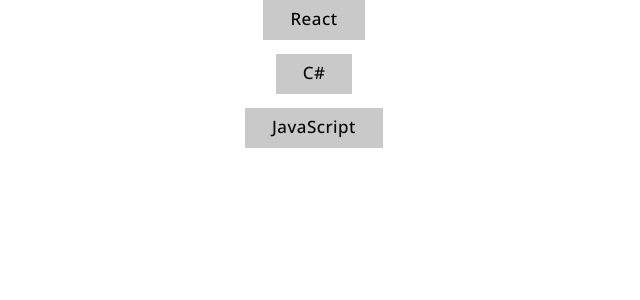
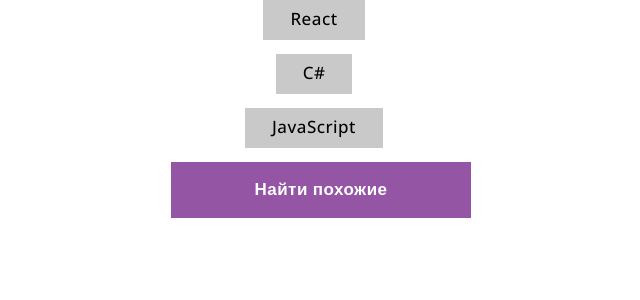
Before and after one commit to writingor/writingor, a React (Create React App) app: page / in a window 1280 px wide. Shown: the top 300 px of the page, without its empty margins (319-959 px from the left). Built offline with nearby package versions, Linux system fonts and the light colour scheme.

Commit message:
create button

```diff
--- a/src/App.js
+++ b/src/App.js
@@ -2,6 +2,7 @@
 import './App.css';
 import KeyWordCheckbox from './components/UI/check-box/KeyWordCheckbox';
 import React, { useState } from 'react';
+import MainButton from './components/UI/button/MainButton';
 
 function App() {
 
@@ -11,10 +12,14 @@
     setChecked(!checked);
   };
 
+  const doNothing = (e) => {
+    e.preventDefault();
+  }
+
   return (
     <div className="App">
 
-      {/* test checkbox start */}
+      {/* test checkbox START */}
       <KeyWordCheckbox
         isNameIdFor="react"
         value={checked}
@@ -38,7 +43,11 @@
       >
         JavaScript
       </KeyWordCheckbox>
-      {/* test checkbox end */}
+      {/* test checkbox END */}
+
+      {/* test button START */}
+      <MainButton onClick={doNothing}>Найти похожие</MainButton>
+      {/* test button START */}
 
     </div>
   );
--- /dev/null
+++ b/src/components/UI/button/MainButton.jsx
@@ -0,0 +1,14 @@
+
+import React from 'react';
+import classes from './MainButton.module.css';
+
+const MainButton = ({children, ...props}) => {
+
+    return (
+        <button {...props} className={classes.MainButton}>
+            {children}
+        </button>
+    );
+};
+
+export default MainButton;
--- /dev/null
+++ b/src/components/UI/button/MainButton.module.css
@@ -0,0 +1,26 @@
+.MainButton {
+    width: 100%;
+    max-width: 300px;
+    padding: 12px 29px 14px;
+    background-color: #f0f0f0;
+    font-size: 17px;
+    font-weight: 600;
+    line-height: 30px;
+    text-align: center;
+    box-sizing: border-box;
+    color: #ffffff;
+    background-color: #9455A4;
+    outline: none;
+    border: 0px;
+    transition: all 100ms linear;
+    cursor: pointer;
+}
+
+.MainButton:hover {
+    /* background-color: #a857bd; */
+}
+
+.MainButton:active {
+    background-color: #a857bd;
+    transform: scale(0.98);
+}
--- a/src/components/UI/check-box/KeyWordCheckbox.module.css
+++ b/src/components/UI/check-box/KeyWordCheckbox.module.css
@@ -26,10 +26,12 @@
 
 .KeyWordCheckbox__input:checked + label:active {
     background-color: #E0E0E0;
+    transform: scale(0.98);
 }
 
 .KeyWordCheckbox__label:active {
     background-color: #E0E0E0;
+    transform: scale(0.98);
 }
 
 .KeyWordCheckbox__label::selection {
```
